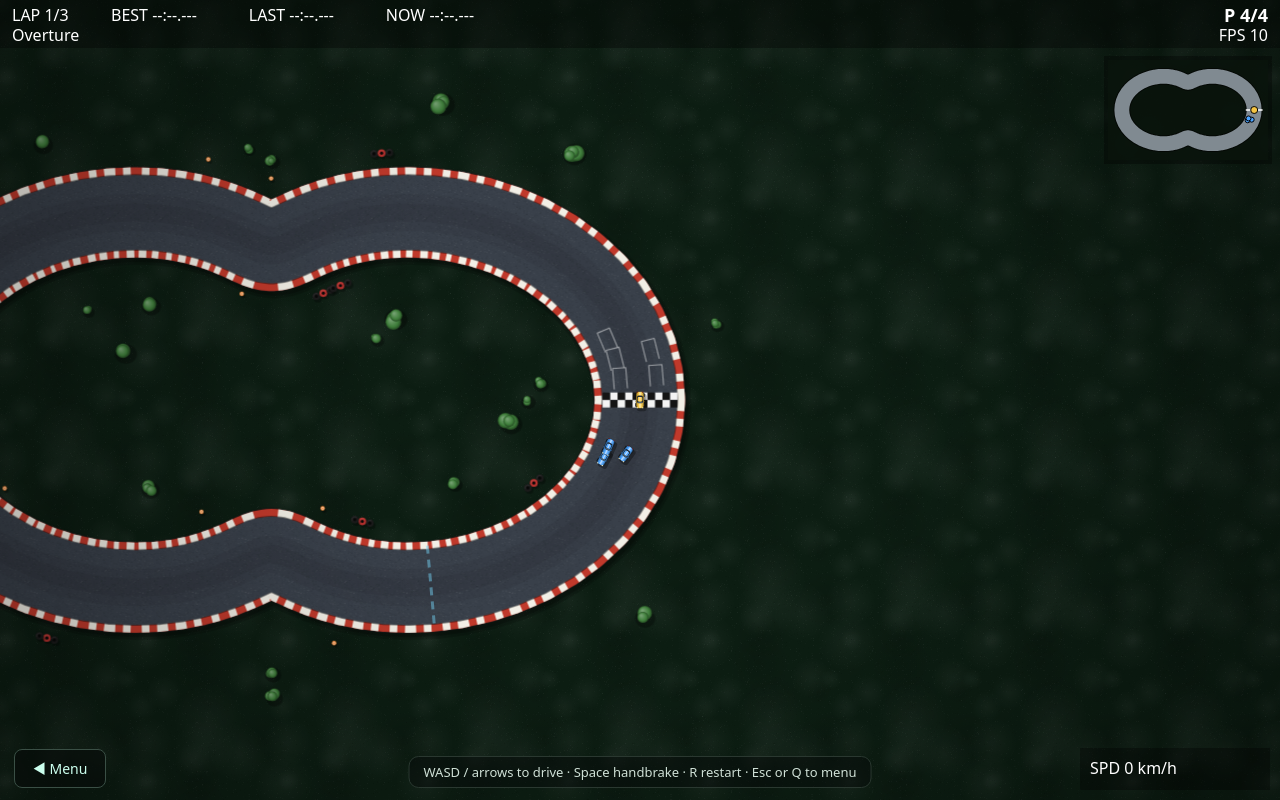
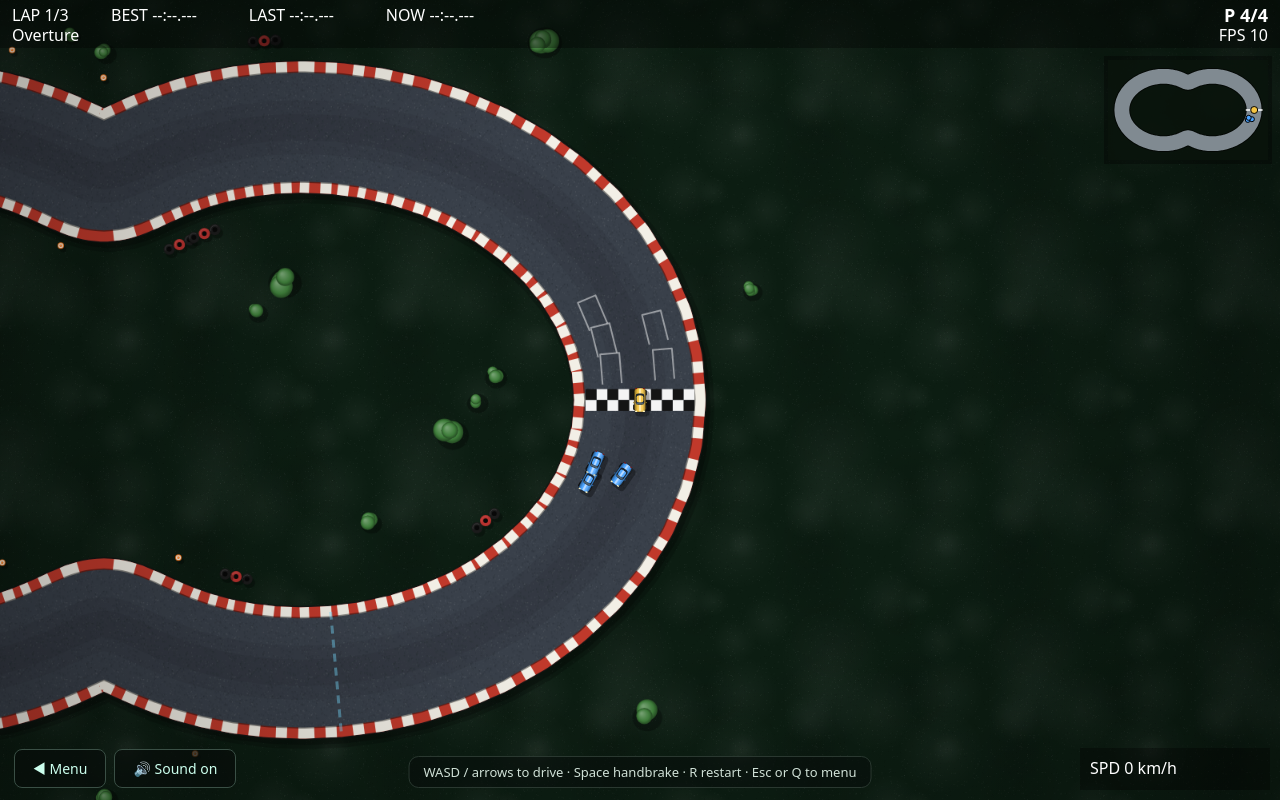
Before and after one commit to MacCracken/rc-racer, a website built with Vite: page index.html in a window 1280 px wide. Both pictures are taken after a click on the button "Start race". Built offline with nearby package versions, Linux system fonts and the light colour scheme; animation ran at ten frames a second.

Commit message:
track comp

```diff
--- a/src/core/Camera.ts
+++ b/src/core/Camera.ts
@@ -31,6 +31,11 @@ export class Camera {
     this.view.y += (desired.y - this.view.y) * k;
   }
 
+  /** Ease the zoom toward `desired` (rate in 1/s), like `lerpTo`. */
+  zoomTo(desired: number, rate: number, dt: number): void {
+    this.zoom += (desired - this.zoom) * (1 - Math.exp(-rate * dt));
+  }
+
   toScreen(p: Vec2): Vec2 {
     return {
       x: (p.x - this.view.x) * this.zoom + this.width / 2,
@@ -38,3 +43,16 @@ export class Camera {
     };
   }
 }
+
+/**
+ * Speed-zoom target for a car at `speedFrac` (|speed| / its top speed, 0..1):
+ * `slow` when parked, `fast` at top speed, linear between.
+ */
+export function speedZoom(
+  speedFrac: number,
+  slow: number,
+  fast: number,
+): number {
+  const t = Math.max(0, Math.min(1, speedFrac));
+  return slow + (fast - slow) * t;
+}
--- a/src/core/CanvasRenderer.ts
+++ b/src/core/CanvasRenderer.ts
@@ -5,7 +5,12 @@ import type { BuiltTrack } from "../track/Track.ts";
 import type { RaceState } from "../race/RaceState.ts";
 import type { SkidMark } from "./SkidMarks.ts";
 import type { Ghost } from "../race/Ghost.ts";
-import { CAR_LENGTH, CAR_WIDTH, KMH_PER_PX_S } from "./tuning.ts";
+import {
+  CAMERA_ZOOM_SLOW,
+  CAR_LENGTH,
+  CAR_WIDTH,
+  KMH_PER_PX_S,
+} from "./tuning.ts";
 import { formatLap, currentLapTimeMs } from "../race/RaceState.ts";
 import {
   carPalette,
@@ -34,7 +39,8 @@ const IDLE: CarControls = { steer: 0, braking: false };
 
 /** The static track, pre-painted at a fixed world->pixel scale. */
 interface TrackArt {
-  key: string;
+  /** Which track (id + width) it was painted for. */
+  id: string;
   canvas: HTMLCanvasElement;
   /** World position of the canvas's top-left corner. */
   x: number;
@@ -102,6 +108,7 @@ export class Canvas2DRenderer implements IRenderer {
       fps,
       hud = true,
       look = "sedan",
+      rivalLook = look,
       controls = IDLE,
       rivalControls = [],
     } = scene;
@@ -114,7 +121,15 @@ export class Canvas2DRenderer implements IRenderer {
     this.drawSkidMarks(skidMarks, camera);
     this.drawGhost(ghost, camera);
     if (hud) this.drawNextGate(track, camera, race);
-    this.drawCars(car, rivals ?? [], look, controls, rivalControls, camera);
+    this.drawCars(
+      car,
+      rivals ?? [],
+      look,
+      rivalLook,
+      controls,
+      rivalControls,
+      camera,
+    );
     this.drawVignette(w, h);
     if (hud)
       this.drawHUD(
@@ -170,17 +185,25 @@ export class Canvas2DRenderer implements IRenderer {
   }
 
   /**
-   * Blit the pre-painted track. It is (re)painted when the track changes or
-   * the zoom / pixel density does, at about one canvas pixel per device pixel.
+   * Blit the pre-painted track. It is painted once per track, at about one
+   * canvas pixel per device pixel for the *closest* zoom the camera reaches,
+   * so the per-frame speed zoom never triggers a repaint. It only repaints
+   * for a new track or when it needs more resolution (e.g. a sharper screen).
    */
   private drawTrackArt(track: BuiltTrack, cam: Camera): void {
     const b = track.bounds;
     const worldW = b.maxX - b.minX + ART_MARGIN * 2;
     const worldH = b.maxY - b.minY + ART_MARGIN * 2;
-    let scale = Math.min(1.5, Math.max(0.5, cam.zoom * this.dpr));
-    scale = Math.min(scale, Math.sqrt(ART_MAX_PIXELS / (worldW * worldH)));
-    const key = `${track.def.id}|${track.width}|${scale.toFixed(3)}`;
-    if (this.art?.key !== key) this.art = this.paintArt(track, key, scale, worldW, worldH);
+    const cap = Math.min(1.5, Math.sqrt(ART_MAX_PIXELS / (worldW * worldH)));
+    const want = Math.min(
+      cap,
+      Math.max(0.5, Math.max(cam.zoom, CAMERA_ZOOM_SLOW) * this.dpr),
+    );
+    const id = `${track.def.id}|${track.width}`;
+    if (this.art === null || this.art.id !== id || this.art.scale < want * 0.97) {
+      const scale = Math.min(cap, Math.ceil(want * 4) / 4);
+      this.art = this.paintArt(track, id, scale, worldW, worldH);
+    }
     const art = this.art;
     if (art === null) return;
     const p = cam.toScreen({ x: art.x, y: art.y });
@@ -195,7 +218,7 @@ export class Canvas2DRenderer implements IRenderer {
 
   private paintArt(
     track: BuiltTrack,
-    key: string,
+    id: string,
     scale: number,
     worldW: number,
     worldH: number,
@@ -215,7 +238,7 @@ export class Canvas2DRenderer implements IRenderer {
     const asphalt = (tg && g.createPattern(tile, "repeat")) ?? surface;
     g.setTransform(scale, 0, 0, scale, -x * scale, -y * scale);
     paintTrackArt(g, track, asphalt, sceneryFor(track));
-    return { key, canvas, x, y, scale };
+    return { id, canvas, x, y, scale };
   }
 
   /** Faded best-line overlay the player can chase; cosmetic only. */
@@ -300,30 +323,34 @@ export class Canvas2DRenderer implements IRenderer {
     player: Matter.Body,
     rivals: Matter.Body[],
     look: CarLook,
+    rivalLook: CarLook,
     controls: CarControls,
     rivalControls: CarControls[],
     cam: Camera,
   ): void {
     const { ctx } = this;
     const pal = carPalette(this.colorMode);
-    const all = [...rivals, player];
+    const all: [Matter.Body, CarLook][] = [
+      ...rivals.map((b): [Matter.Body, CarLook] => [b, rivalLook]),
+      [player, look],
+    ];
     ctx.save();
     ctx.fillStyle = "rgba(0,0,0,0.32)";
-    for (const b of all) {
+    for (const [b, bodyLook] of all) {
       const p = cam.toScreen(b.position);
       ctx.save();
       // Offset in screen space: the light doesn't turn with the car.
       ctx.translate(p.x + 3 * cam.zoom, p.y + 4.5 * cam.zoom);
       ctx.rotate(b.angle);
       ctx.scale(cam.zoom, cam.zoom);
-      traceCarShadow(ctx, look);
+      traceCarShadow(ctx, bodyLook);
       ctx.fill();
       ctx.restore();
     }
     // Rivals get their own pale trim, not the player's accent.
     const rivalTrim = shade(pal.rival, 0.6);
     rivals.forEach((b, i) =>
-      this.drawCarBody(b, look, pal.rival, rivalTrim, rivalControls[i] ?? IDLE, cam),
+      this.drawCarBody(b, rivalLook, pal.rival, rivalTrim, rivalControls[i] ?? IDLE, cam),
     );
     this.drawCarBody(player, look, pal.player, pal.nose, controls, cam);
     ctx.restore();
--- a/src/core/tuning.ts
+++ b/src/core/tuning.ts
@@ -10,6 +10,13 @@ export const MAX_STEPS_PER_FRAME = 8;
 // Camera & follow tuning
 export const CAMERA_LERP_RATE = 14;      // 1/s exponential smoothing
 export const CAMERA_LOOKAHEAD = 0.35;    // fraction of velocity to look ahead
+// Speed zoom (screen px per world px): close in when slow, pull out at top
+// speed to show more of the road ahead. Eased so it breathes, not jitters.
+export const CAMERA_ZOOM_SLOW = 0.8;
+export const CAMERA_ZOOM_FAST = 0.55;
+export const CAMERA_ZOOM_RATE = 2;       // 1/s exponential smoothing
+/** Wide shot for the menus' live backdrop. */
+export const CAMERA_ZOOM_MENU = 0.55;
 
 // Gate tunnel prevention
 export const GATE_SUBSTEPS = 4;         // sub-steps per fixed dt for gate checks
--- a/src/core/types.ts
+++ b/src/core/types.ts
@@ -41,8 +41,10 @@ export interface RenderScene {
   fps?: number;
    /** Draw the race HUD (timers, position, minimap)? Defaults to true. */
   hud?: boolean;
-   /** Body style of every car on track (rivals race the player's class). */
+   /** Body style of the player's car. */
   look?: CarLook;
+   /** Body style of the rivals' car (set by the track). Defaults to `look`. */
+  rivalLook?: CarLook;
    /** The player's live controls, for the wheels + brake lights. */
   controls?: CarControls;
    /** Each rival's live controls, aligned with `rivals`. */
--- a/src/game/Game.ts
+++ b/src/game/Game.ts
@@ -6,7 +6,7 @@
  * thing that touches the screen.
  */
 import { FixedTimestepLoop } from "../core/FixedTimestepLoop.ts";
-import { Camera } from "../core/Camera.ts";
+import { Camera, speedZoom } from "../core/Camera.ts";
 import {
   KeyboardInput,
   KEY_ACTIONS,
@@ -29,6 +29,7 @@ import type { TrackDef } from "../track/Track.ts";
 import { buildTrack } from "../track/Track.ts";
 import { carById, carClasses as DEFAULT_CARS, type CarClass } from "./cars.ts";
 import { Progression } from "./progression.ts";
+import { rivalCarFor, rivalField, rivalLabel } from "./rivals.ts";
 import {
   UPGRADE_TREE,
   nextTier,
@@ -47,7 +48,16 @@ import {
   type SkidState,
 } from "../core/SkidMarks.ts";
 import type { Ghost } from "../race/Ghost.ts";
-import { CAR_LENGTH, CAR_WIDTH, CAMERA_LERP_RATE, CAMERA_LOOKAHEAD } from "../core/tuning.ts";
+import {
+  CAR_LENGTH,
+  CAR_WIDTH,
+  CAMERA_LERP_RATE,
+  CAMERA_LOOKAHEAD,
+  CAMERA_ZOOM_FAST,
+  CAMERA_ZOOM_MENU,
+  CAMERA_ZOOM_RATE,
+  CAMERA_ZOOM_SLOW,
+} from "../core/tuning.ts";
 import {
   menuHtml,
   garageHtml,
@@ -183,6 +193,7 @@ export class Game {
     this.prog.setSettings(this.settings);
     this.input.setKeyMap(this.settings.keyMap);
     this.applyTheme();
+    this.audio.setMuted(this.settings.muted);
 
     // Preview arena so the first render has something to draw.
     this.arena = createArena(
@@ -308,6 +319,7 @@ export class Game {
       x: p.body.position.x,
       y: p.body.position.y,
     };
+    this.camera.zoom = CAMERA_ZOOM_MENU;
   }
 
   // Quit to the menu from a race or results screen (Esc/Q/Backspace or the
@@ -354,12 +366,13 @@ export class Game {
     this.clockMs = 0;
     this.confettiStartFrameMs = null;
     const track = buildTrack(this.currentTrack());
-    const stats = this.currentStats();
-    const paces = Array.from({ length: this.rivals }, (_, i) => {
-      const base = track.def.aiPace ?? 0.78;
-      return Math.min(0.98, base + (i - 1) * 0.05);
-    });
-    this.arena = createArena(track, stats, paces);
+    // The field comes from the track (its rival car + tier), never from the
+    // player's garage: upgrading your car genuinely pulls you ahead of it.
+    this.arena = createArena(
+      track,
+      this.currentStats(),
+      rivalField(track.def, this.rivals),
+    );
     this.ghost = this.prog.ghostFor(track.def.id);
     this.playerRace = new RaceState(this.arena.track, () => this.clockMs);
     this.racers = [];
@@ -379,9 +392,10 @@ export class Game {
     this.lastInput = neutralInput();
     this.prevLap = 0;
     this.screen = "race";
-    this.uiRoot.innerHTML = raceOverlay(this.settings.keyMap);
+    this.uiRoot.innerHTML = raceOverlay(this.settings.keyMap, this.settings.muted);
     const p = this.arena.cars[0]!;
     this.camera.view = { x: p.body.position.x, y: p.body.position.y };
+    this.camera.zoom = CAMERA_ZOOM_SLOW; // parked on the grid: close in
   }
 
   // --- simulation ------------------------------------------------------
@@ -439,13 +453,22 @@ export class Game {
   }
 
   private followCamera(dt: number): void {
-    const pb = this.arena.cars[0]!.body;
+    const player = this.arena.cars[0]!;
+    const pb = player.body;
     this.camera.lerpTo(
       {
         x: pb.position.x + pb.velocity.x * CAMERA_LOOKAHEAD,
         y: pb.position.y + pb.velocity.y * CAMERA_LOOKAHEAD,
       },
       CAMERA_LERP_RATE,
+      dt,
+    );
+    // Speed zoom: close in when slow, pull out at speed to see further ahead.
+    const speedFrac =
+      Math.abs(forwardSpeed(pb)) / Math.max(1, player.stats.maxSpeed);
+    this.camera.zoomTo(
+      speedZoom(speedFrac, CAMERA_ZOOM_SLOW, CAMERA_ZOOM_FAST),
+      CAMERA_ZOOM_RATE,
       dt,
     );
   }
@@ -521,6 +544,7 @@ export class Game {
           : this.lastFrameMs - this.confettiStartFrameMs,
       fps: this.fps,
       look: this.carLook(),
+      rivalLook: rivalCarFor(this.arena.track.def).look,
       controls: { steer: this.lastInput.steer, braking: this.lastInput.brake > 0 },
       rivalControls: this.racers.map((r) => ({
         steer: r.input.steer,
@@ -565,6 +589,16 @@ export class Game {
        });
     else if (action === "reset-settings")
       this.commitSettings({ ...this.settings, keyMap: defaultSettings().keyMap });
+    else if (action === "toggle-sound") {
+      this.commitSettings({ ...this.settings, muted: !this.settings.muted });
+      // Mid-race the overlay's button shows the state; redraw it (which
+      // also drops its focus, so Space/Enter can't re-toggle it).
+      if (this.screen === "race")
+        this.uiRoot.innerHTML = raceOverlay(
+          this.settings.keyMap,
+          this.settings.muted,
+        );
+    }
 
     // Selections and purchases are saved as they happen, not at the next
     // race's end — closing the tab must not undo a purchase.
@@ -644,6 +678,7 @@ export class Game {
       selected: t.id === this.prog.selectedTrackId,
       vibe: t.vibe,
       difficulty: t.difficulty,
+      rivals: rivalLabel(t),
     }));
 
     const carOwned: OwnedUpgrades = this.prog.upgradesFor(
@@ -686,6 +721,7 @@ export class Game {
     return {
       colorMode: this.settings.colorMode,
       hudSize: this.settings.hudSize,
+      muted: this.settings.muted,
       bindings: KEY_ACTIONS.map((a) => ({
         action: a,
         label: ACTION_LABELS[a],
@@ -703,6 +739,7 @@ export class Game {
     this.prog.setSettings(next);
     this.input.setKeyMap(next.keyMap);
     this.applyTheme();
+    this.audio.setMuted(next.muted);
     this.save();
        }
 
--- /dev/null
+++ b/src/game/rivals.ts
@@ -0,0 +1,63 @@
+/**
+ * The AI field for a track. Rival strength is a property of the *track* (its
+ * `rivals` entry: a car class + an upgrade tier), never of the player's car,
+ * so upgrading your own car genuinely pulls you ahead of the field, and later
+ * tracks bring stronger rivals. Pure: no DOM, no physics.
+ */
+import type { TrackDef } from "../track/Track.ts";
+import type { CarStats } from "../core/tuning.ts";
+import { carById, defaultCar, type CarClass } from "./cars.ts";
+import { applyBuild, freshUpgrades, maxTierFor, SLOTS } from "./upgrades.ts";
+
+/** A track that doesn't say races stock street sedans. */
+const DEFAULT_RIVALS = { car: "street-sedan", tier: 0, factor: 1 };
+
+/** The car class the rivals drive on `def`. */
+export function rivalCarFor(def: TrackDef): CarClass {
+  return carById(def.rivals?.car ?? DEFAULT_RIVALS.car) ?? defaultCar;
+}
+
+/**
+ * Stats of the strongest rival's car on `def`: the rival class with `tier`
+ * upgrades in every slot, scaled by `factor`. The rest of the field runs a
+ * touch below this (see `rivalField`).
+ */
+export function rivalStatsFor(def: TrackDef): CarStats {
+  const r = { ...DEFAULT_RIVALS, ...def.rivals };
+  const owned = freshUpgrades();
+  for (const slot of SLOTS)
+    owned[slot] = Math.min(maxTierFor(slot), Math.max(0, Math.floor(r.tier)));
+  const s = applyBuild({ ...rivalCarFor(def).base }, owned);
+  const f = r.factor ?? 1;
+  return { ...s, maxSpeed: s.maxSpeed * f, accel: s.accel * f, grip: s.grip * f };
+}
+
+/**
+ * The whole field: `count` rivals, spread a little in car and pace so they
+ * string out legibly, the last one being the track's full-strength rival.
+ */
+export function rivalField(
+  def: TrackDef,
+  count: number,
+): { stats: CarStats; pace: number }[] {
+  const top = rivalStatsFor(def);
+  const basePace = def.aiPace ?? 0.78;
+  return Array.from({ length: count }, (_, i) => {
+    const f = count <= 1 ? 1 : 0.95 + (0.05 * i) / (count - 1);
+    return {
+      stats: {
+        ...top,
+        maxSpeed: top.maxSpeed * f,
+        accel: top.accel * f,
+        grip: top.grip * f,
+      },
+      pace: Math.min(0.98, basePace + (i - 1) * 0.05),
+    };
+  });
+}
+
+/** Short menu label for who you'll race: "vs 1/10 Buggy +1". */
+export function rivalLabel(def: TrackDef): string {
+  const tier = Math.max(0, Math.floor(def.rivals?.tier ?? 0));
+  return `vs ${rivalCarFor(def).name}${tier > 0 ? ` +${tier}` : ""}`;
+}
--- a/src/game/settings.ts
+++ b/src/game/settings.ts
@@ -20,6 +20,8 @@ export interface Settings {
   keyMap: KeyMap;
   colorMode: ColorMode;
   hudSize: HudSize;
+  /** All game sound off. */
+  muted: boolean;
 }
 
 /**
@@ -43,6 +45,7 @@ export function defaultSettings(): Settings {
     keyMap: defaultKeyMap(),
     colorMode: "std",
     hudSize: "md",
+    muted: false,
      };
 }
 
@@ -58,6 +61,7 @@ export function migrateSettings(input: unknown): Settings {
   if (raw.hudSize === "sm" || raw.hudSize === "md" || raw.hudSize === "lg") {
     s.hudSize = raw.hudSize;
      }
+  if (typeof raw.muted === "boolean") s.muted = raw.muted;
   return s;
 }
 
--- a/src/physics/MatterCar.ts
+++ b/src/physics/MatterCar.ts
@@ -134,10 +134,19 @@ export interface Arena {
   cars: ArenaCar[];
 }
 
+/**
+ * A rival's car + autopilot pace. The caller decides these (from the track),
+ * so rivals never inherit the player's car or upgrades.
+ */
+export interface RivalSpec {
+  stats: CarStats;
+  pace: number;
+}
+
 export function createArena(
   track: BuiltTrack,
   playerStats: CarStats,
-  rivalPaces: number[] = [],
+  rivals: RivalSpec[] = [],
 ): Arena {
   const walls = buildWalls(track);
   const cars: ArenaCar[] = [
@@ -148,22 +157,15 @@ export function createArena(
       label: "you",
     },
   ];
-  for (let i = 0; i < rivalPaces.length; i++) {
-    // Vary the fields a touch so a faster pace is visibly faster.
-    const stat: CarStats = {
-      ...playerStats,
-      maxSpeed: playerStats.maxSpeed * (0.9 + 0.03 * i),
-      accel: playerStats.accel * (0.9 + 0.03 * i),
-      grip: playerStats.grip * (0.86 + 0.02 * i),
-    };
+  rivals.forEach((r, i) => {
     cars.push({
       isPlayer: false,
-      body: createCarBody(track, stat, i + 1),
-      stats: stat,
-      pace: rivalPaces[i],
+      body: createCarBody(track, r.stats, i + 1),
+      stats: r.stats,
+      pace: r.pace,
       label: `rival${i + 1}`,
     });
-  }
+  });
   return { track, walls, cars };
 }
 
--- a/src/style.css
+++ b/src/style.css
@@ -171,6 +171,11 @@ body {
 .track-meta {
   font-size: 12px;
   color: #9fb4a8;
+}
+
+.track-about {
+  font-size: 11px;
+  color: #7f968a;
 }
 
 .hint {
@@ -501,11 +506,16 @@ button {
 }
 
 /* Bottom-left: the canvas HUD owns the top bar and the top-right minimap. */
-.screen-race-overlay .quit {
+.race-controls {
   position: fixed;
   bottom: 12px;
   left: 14px;
+  display: flex;
+  gap: 8px;
   pointer-events: auto;
+}
+
+.race-controls button {
   background: rgba(8, 14, 11, 0.7);
 }
 
--- a/src/track/tracks.ts
+++ b/src/track/tracks.ts
@@ -35,6 +35,8 @@ export const overture: TrackDef = {
   gateCount: 8,
   parLapMs: 18000,
   aiPace: 0.82,
+  // Warm-up: stock sedans, detuned a touch.
+  rivals: { car: "street-sedan", tier: 0, factor: 0.92 },
 };
 
 // --- Hairpin: a tight, fast little loop for tighter-cornering cars. ---
@@ -57,6 +59,7 @@ export const hairpin: TrackDef = {
   gateCount: 6,
   parLapMs: 12000,
   aiPace: 0.78,
+  rivals: { car: "street-sedan", tier: 0 },
 };
 
 // --- Dust Bowl: a rough, high-grip-needed oval. ---
@@ -79,6 +82,7 @@ export const dustBowl: TrackDef = {
   gateCount: 8,
   parLapMs: 14000,
   aiPace: 0.8,
+  rivals: { car: "brawler", tier: 0 },
 };
 
 // --- Riverbend: a big, flowing wavy oval. Wide, forgiving. ---
@@ -101,6 +105,7 @@ export const riverbend: TrackDef = {
   gateCount: 10,
   parLapMs: 17000,
   aiPace: 0.85,
+  rivals: { car: "street-sedan", tier: 1 },
 };
 
 // --- Clover: a three-lobe circuit. Mixed fast and tight. ---
@@ -123,6 +128,8 @@ export const clover: TrackDef = {
   gateCount: 9,
   parLapMs: 17000,
   aiPace: 0.8,
+  // Fast lobes suit buggies; detuned so a well-built sedan can still win.
+  rivals: { car: "buggy", tier: 0, factor: 0.86 },
 };
 
 // --- Slalom: a tight, high-frequency weave that punishes understeer. ---
@@ -145,6 +152,7 @@ export const slalom: TrackDef = {
   gateCount: 10,
   parLapMs: 14000,
   aiPace: 0.78,
+  rivals: { car: "street-sedan", tier: 2 },
 };
 
 export const tracks: TrackDef[] = [
--- a/src/ui/ui.ts
+++ b/src/ui/ui.ts
@@ -39,6 +39,8 @@ export interface TrackRow {
     /** Flavour line + rough difficulty for the menu (both optional). */
   vibe?: string;
   difficulty?: number;
+  /** Who you'll race there, e.g. "vs 1/10 Buggy +1". */
+  rivals?: string;
 }
 
 export interface UpgradeRow {
@@ -85,6 +87,7 @@ export interface BindRow {
 export interface SettingsView {
   colorMode: ColorMode;
   hudSize: HudSize;
+  muted: boolean;
   bindings: BindRow[];
     /** True while a key capture is pending, and which action is being set. */
   rebinding: boolean;
@@ -169,10 +172,12 @@ export function menuHtml(m: UiModel): string {
            .filter(Boolean)
            .join(" ");
         const clear = t.cleared ? " ✓" : "";
+        const about = [t.vibe, t.rivals].filter(Boolean).map((s) => esc(s!)).join(" · ");
         return `
           <button class="${cls}" data-selecttrack="${t.id}"${locked ? " disabled" : ""}>
            <span class="track-name">${esc(t.name)}</span>
            <span class="track-meta">${t.laps} laps · par ${esc(t.parLabel)}${t.difficulty !== undefined ? " · " + "●".repeat(t.difficulty) : ""}${clear}</span>
+           ${about ? `<span class="track-about">${about}</span>` : ""}
           </button>`;
         })
       .join("");
@@ -310,13 +315,24 @@ export function resultsHtml(view: ResultsView): string {
 
 // --- RACE (in-race overlay; the live HUD is drawn on the canvas itself) ---
 
-/** Minimal overlay shown during a race: a quit control + the key hint. */
-export function raceOverlay(km: KeyMap): string {
+/** Minimal overlay shown during a race: quit + mute controls + the key hint. */
+export function raceOverlay(km: KeyMap, muted: boolean): string {
   return `
      <div class="screen screen-race-overlay">
-       <button class="ghost quit" data-action="quit">◀ Menu</button>
+       <div class="race-controls">
+         <button class="ghost" data-action="quit">◀ Menu</button>
+         ${soundButton(muted)}
+       </div>
        <div class="hint race-hint">${esc(controlsHint(km))}</div>
      </div>`;
+}
+
+/**
+ * The mute toggle. Screen readers get a fixed name ("Mute") with the state in
+ * aria-pressed; sighted players see the current state on the button.
+ */
+function soundButton(muted: boolean): string {
+  return `<button class="ghost sound" data-action="toggle-sound" aria-label="Mute" aria-pressed="${muted}">${muted ? "🔇 Sound off" : "🔊 Sound on"}</button>`;
 }
 
 /** Onboarding / how-to screen. */
@@ -368,7 +384,7 @@ export function settingsHtml(v: SettingsView): string {
            <div class="settings-title">Settings</div>
            <div class="settings-body">
              <div class="setting-group">
-               <div class="col-head">DISPLAY</div>
+               <div class="col-head">DISPLAY &amp; SOUND</div>
                <div class="setting-row">
                  <span>Colorblind mode</span>
                  <button class="ghost" data-action="toggle-colorblind">${cbOn ? "On" : "Off"}</button>
@@ -379,6 +395,10 @@ export function settingsHtml(v: SettingsView): string {
                       HUD_SIZE_LABEL[v.hudSize],
         )}</button>
               </div>
+               <div class="setting-row">
+                 <span>Sound</span>
+                 ${soundButton(v.muted)}
+               </div>
              </div>
              <div class="setting-group">
                <div class="col-head">KEY BINDINGS</div>
```
Also changed, not shown: src/track/Track.ts (+7 -0 lines), test/MatterCar.test.ts (+6 -2 lines), test/game/Game.test.ts (+79 -5 lines), test/game/Rivals.test.ts (added, +97 -0 lines), test/game/Settings.test.ts (+8 -0 lines), test/ui.test.ts (+25 -2 lines).
